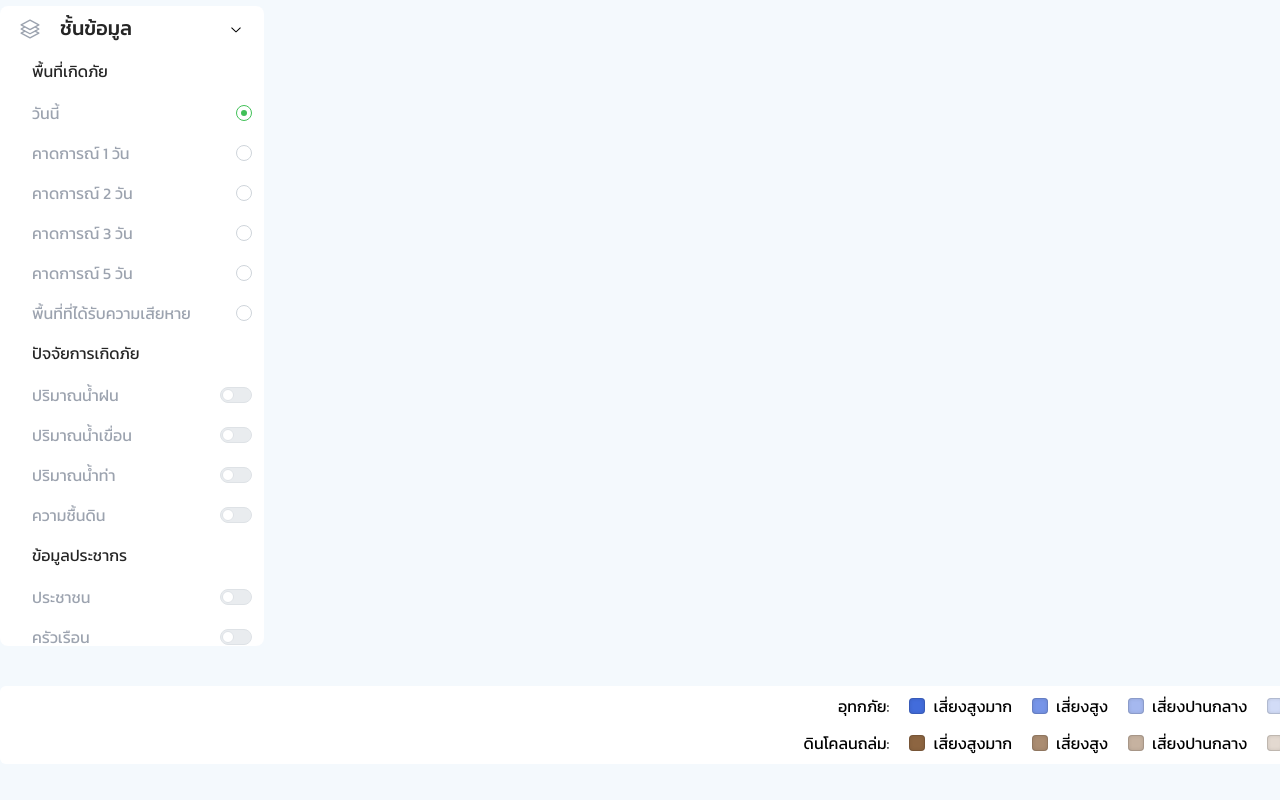
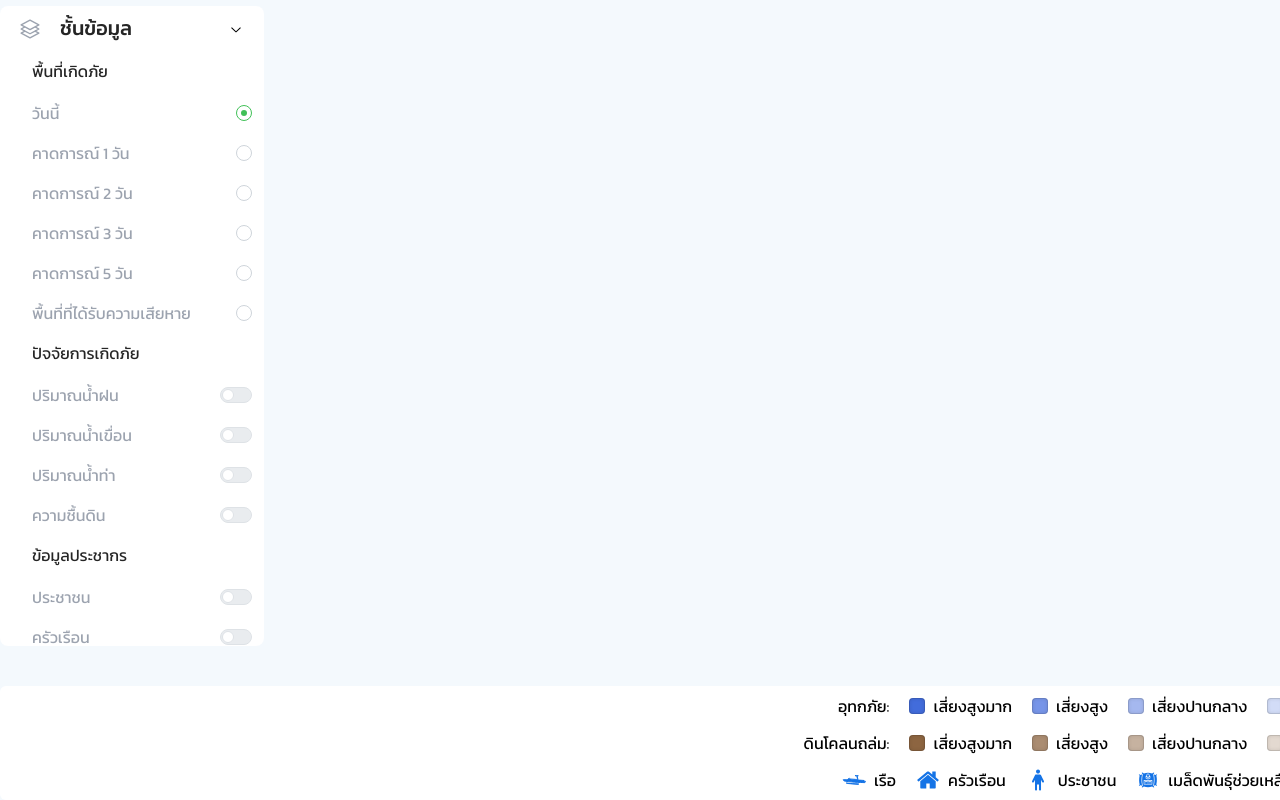
Before and after one commit to WatcharitNew/demo-dswc-one-map, a Next.js app: page / in a window 1280 px wide. Shown: the part 278-1078 px from the top of the page. Before the commit the page ends 1042 px from the top, so only its background shows below. Built offline with nearby package versions, Linux system fonts and the light colour scheme.

Commit message:
feat: add information to map label

```diff
--- a/src/components/MapLabel.jsx
+++ b/src/components/MapLabel.jsx
@@ -1,6 +1,6 @@
 "use client";
 
-import { FLOOD_LEVEL, MUDSLIDE } from "@/constants";
+import { FLOOD_LEVEL, INFORMATION, MUDSLIDE } from "@/constants";
 
 import { ColorSwatch, Flex, Text } from "@mantine/core";
 
@@ -28,6 +28,15 @@ export const MapLabel = () => {
           </Flex>
         ))}
       </Flex>
+
+      <Flex className="gap-5 items-center">
+        {INFORMATION.map((information) => (
+          <Flex key={information.key} className="items-center gap-2">
+            <information.icon className="size-6 text-blue-400"/>
+            <Text>{information.title}</Text>
+          </Flex>
+        ))}
+      </Flex>
     </Flex>
   );
 };
--- a/src/constants/index.js
+++ b/src/constants/index.js
@@ -1,3 +1,5 @@
+import { Boat, Home, Human, Seeds, Shelter } from "@/icons";
+
 export const FILTER_DATA = {
   disasterArea: {
     type: "radio",
@@ -197,3 +199,31 @@ export const MUDSLIDE = [
     title: "ปกติ",
   },
 ];
+
+export const INFORMATION = [
+  {
+    icon: Boat,
+    key: "boat",
+    title: "เรือ",
+  },
+  {
+    icon: Home,
+    key: "home",
+    title: "ครัวเรือน",
+  },
+  {
+    icon: Human,
+    key: "human",
+    title: "ประชาชน",
+  },
+  {
+    icon: Seeds,
+    key: "seeds",
+    title: "เมล็ดพันธุ์ช่วยเหลือ",
+  },
+  {
+    icon: Shelter,
+    key: "shelter",
+    title: "ศูนย์พักพิง",
+  },
+];
```
